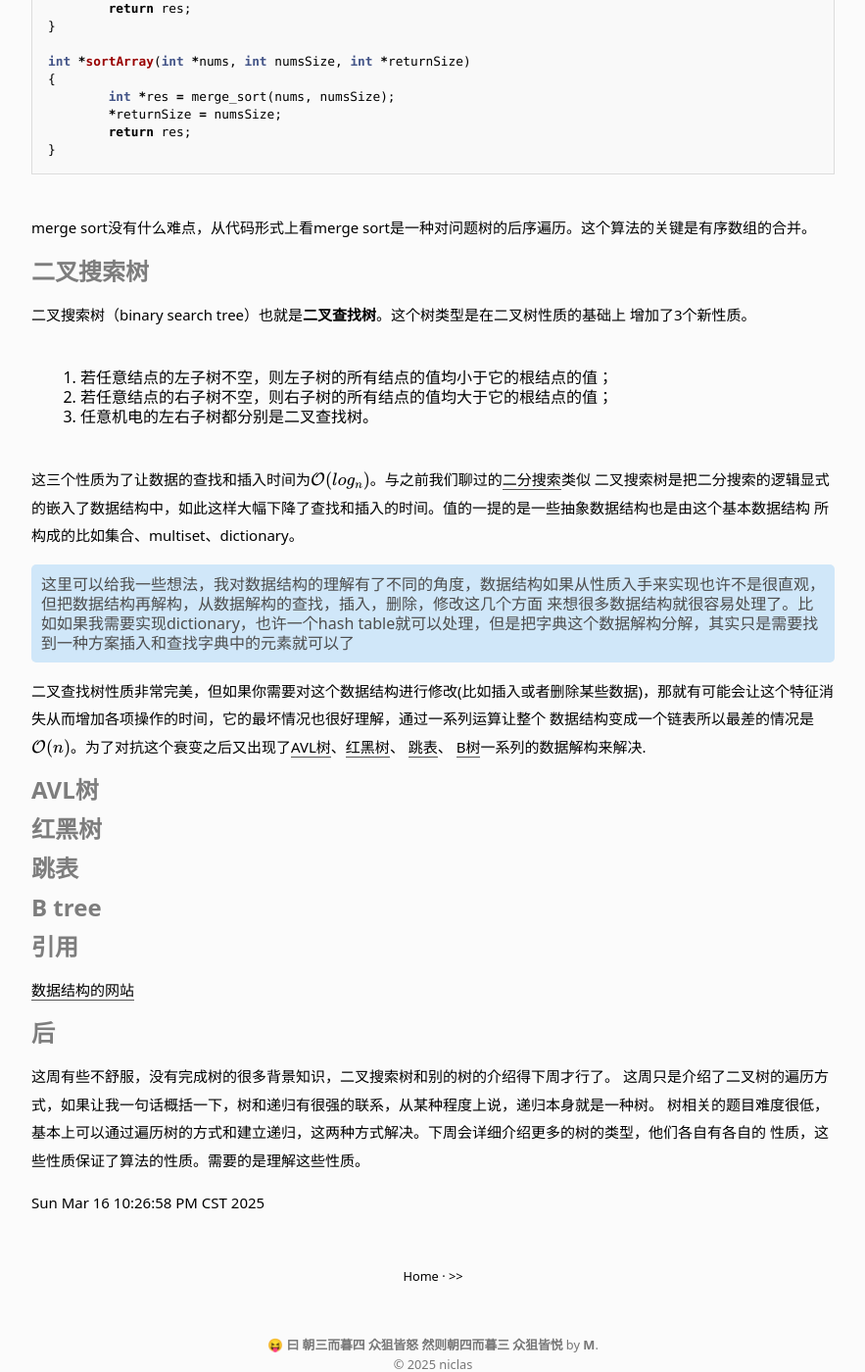
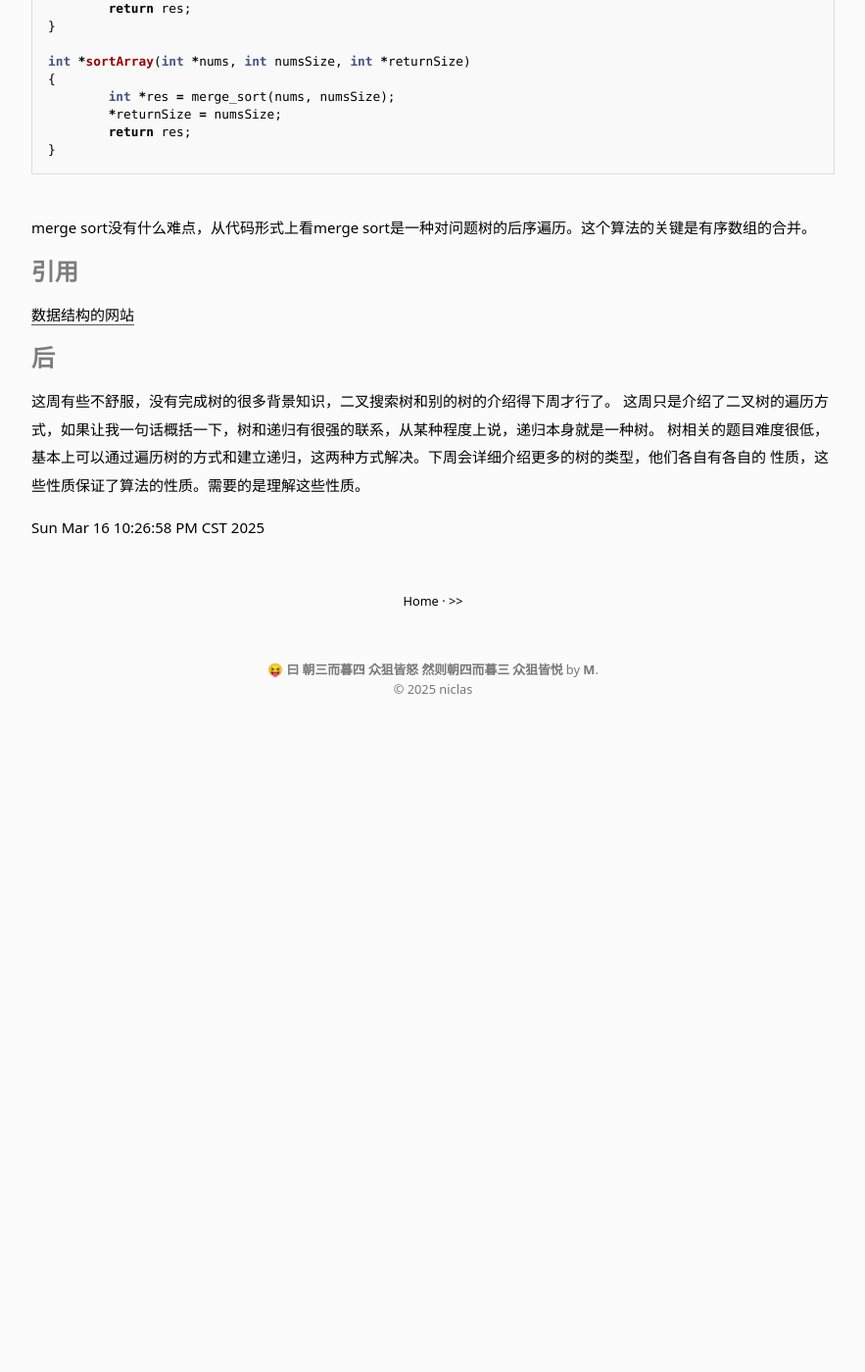
Before and after one commit to Niclas3/Niclas3.github.io, a Jekyll site: the page built from _posts/ARTS/2025-03-10-[a]rts_w4_data_structions3.md, in a window 1280 px wide and 1400 px high, scrolled down 11613 px. Shown: the whole window at 98% size, without its empty margins (198-1081 px from the left). Built offline with Jekyll 4.4.1, drawn with Linux system fonts in a browser that asks for light colours; nearby versions of some CDN libraries; after the commit the page ends 12361 px from its top, so only the background shows below that.

Commit message:
fix: move binary search tree paragraph to next post

````diff
--- a/_posts/ARTS/2025-03-10-[a]rts_w4_data_structions3.md
+++ b/_posts/ARTS/2025-03-10-[a]rts_w4_data_structions3.md
@@ -519,30 +519,6 @@ int *sortArray(int *nums, int numsSize, int *returnSize)
 ```
 merge sort没有什么难点，从代码形式上看merge sort是一种对问题树的后序遍历。这个算法的关键是有序数组的合并。
 
-## 二叉搜索树
-二叉搜索树（binary search tree）也就是**二叉查找树**。这个树类型是在二叉树性质的基础上
-增加了3个新性质。
-1. 若任意结点的左子树不空，则左子树的所有结点的值均小于它的根结点的值；
-2. 若任意结点的右子树不空，则右子树的所有结点的值均大于它的根结点的值；
-3. 任意机电的左右子树都分别是二叉查找树。
-
-这三个性质为了让数据的查找和插入时间为$\mathcal{O}(log_n)$。与之前我们聊过的[二分搜索](/a-rts_w3_data_structions2#binary_search)类似
-二叉搜索树是把二分搜索的逻辑显式的嵌入了数据结构中，如此这样大幅下降了查找和插入的时间。值的一提的是一些抽象数据结构也是由这个基本数据结构
-所构成的比如集合、multiset、dictionary。
-
-<div style="background-color:#d0e7f9; color:#4d4d4d; padding:10px; border-radius:5px;">
-这里可以给我一些想法，我对数据结构的理解有了不同的角度，数据结构如果从性质入手来实现也许不是很直观，但把数据结构再解构，从数据解构的查找，插入，删除，修改这几个方面
-来想很多数据结构就很容易处理了。比如如果我需要实现dictionary，也许一个hash
-table就可以处理，但是把字典这个数据解构分解，其实只是需要找到一种方案插入和查找字典中的元素就可以了
-</div>
-二叉查找树性质非常完美，但如果你需要对这个数据结构进行修改(比如插入或者删除某些数据)，那就有可能会让这个特征消失从而增加各项操作的时间，它的最坏情况也很好理解，通过一系列运算让整个
-数据结构变成一个链表所以最差的情况是$\mathcal{O}(n)$。为了对抗这个衰变之后又出现了[AVL树](#avl_tree)、[红黑树](#red_black_tree)、 [跳表](#jump_table)、 [B树](#b_tree)一系列的数据解构来解决.
-
-
-## AVL树 {#avl_tree}
-## 红黑树 {#red_black_tree}
-## 跳表 {#jump_table}
-## B tree {#b_tree}
 
 ## 引用
 [数据结构的网站](https://epaperpress.com/sortsearch/has.html)
````
